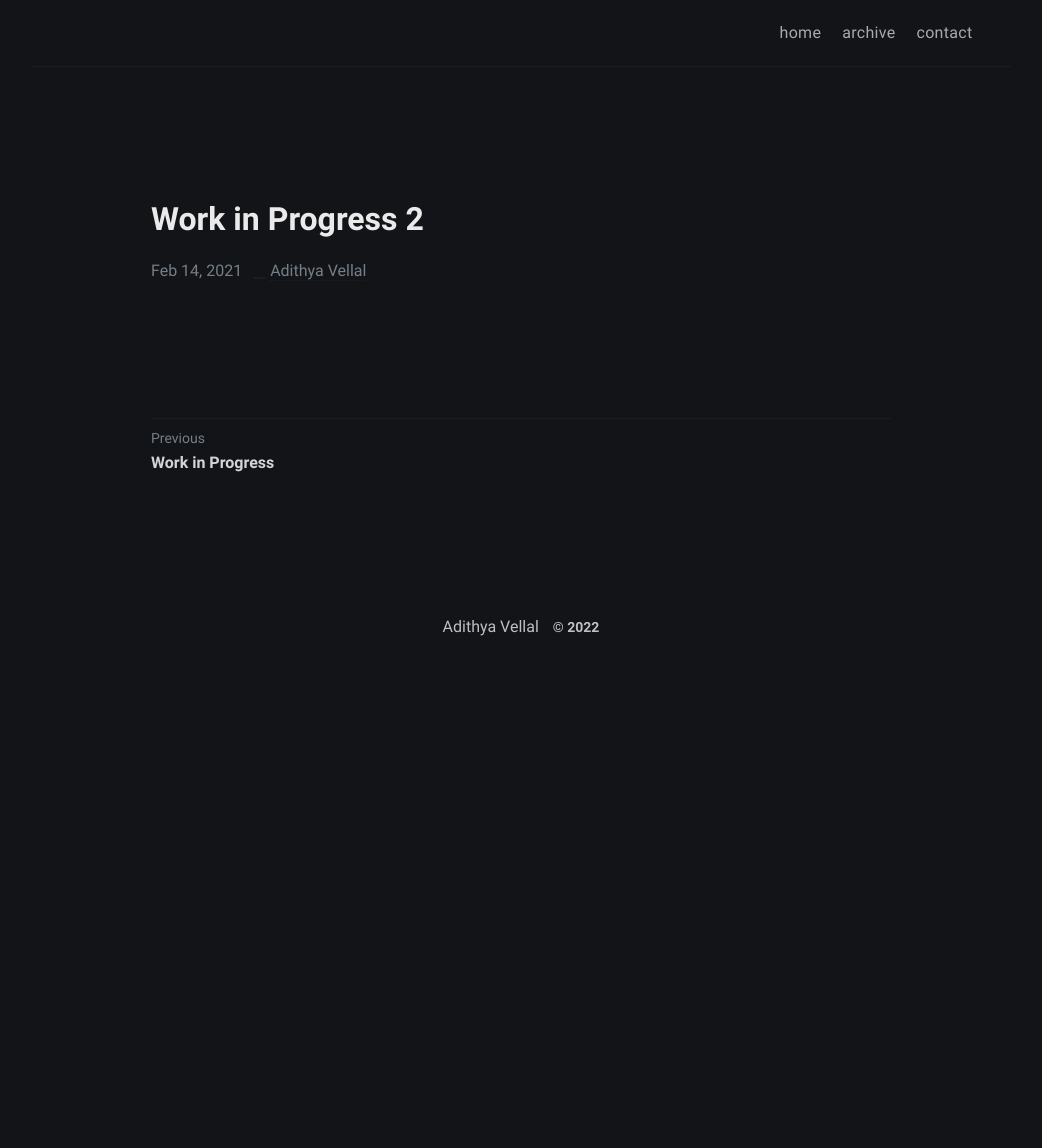
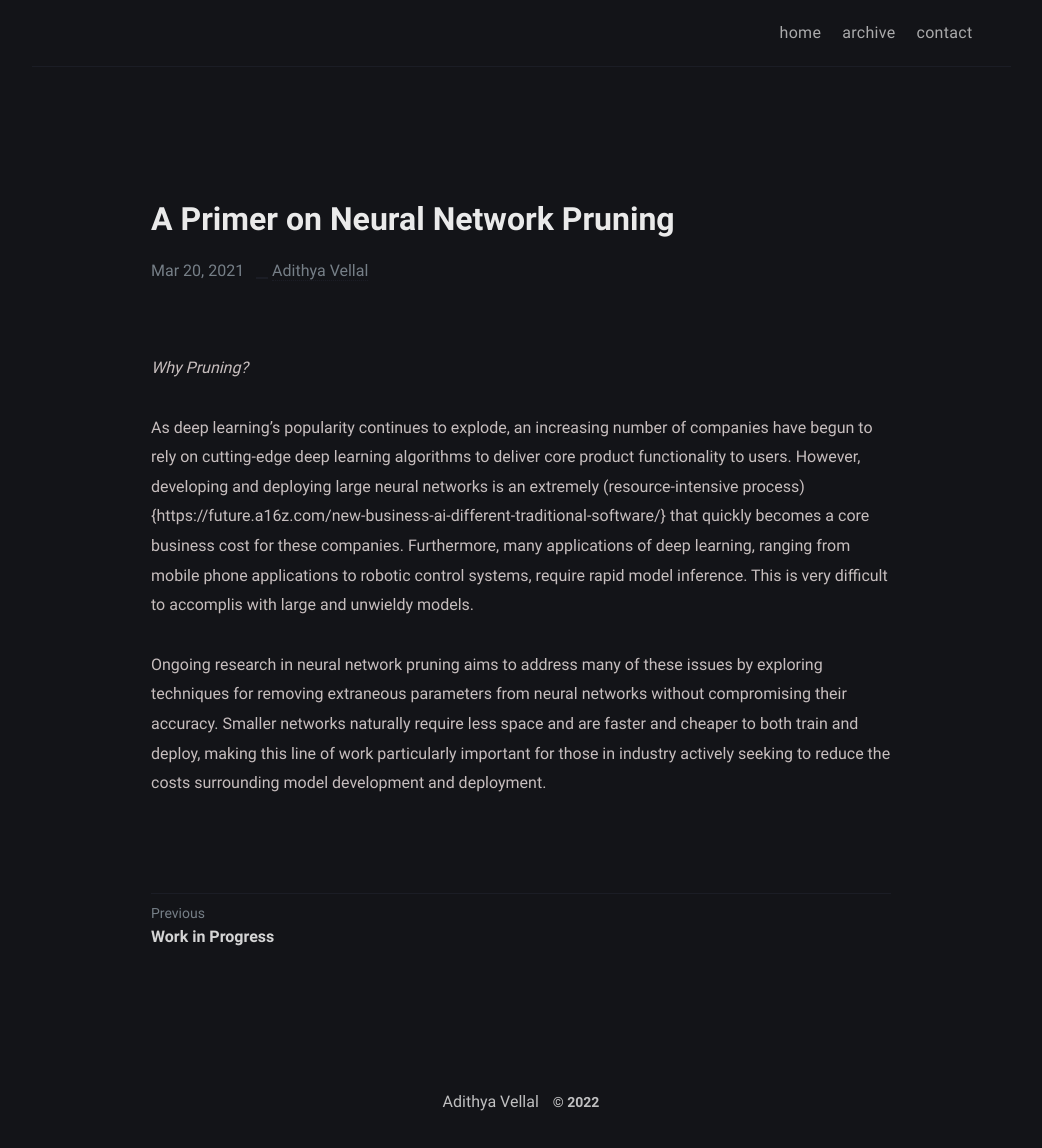
Before and after one commit to avellal14/avellal14.github.io, a Jekyll site: the page built from _posts/post2/2021-02-15-pruning.md, in a window 1280 px wide. Shown: the whole page, without its empty margins (119-1161 px from the left). Built offline with Jekyll 4.4.1, drawn with Linux system fonts in a browser that asks for light colours; before the commit the page ends 900 px from its top, so only the background shows below that.

Commit message:
Update 2021-02-15-pruning.md

```diff
--- a/_posts/post2/2021-02-15-pruning.md
+++ b/_posts/post2/2021-02-15-pruning.md
@@ -1,9 +1,27 @@
 ---
 layout: post
-title:  "Work in Progress 2"
-date:   2021-02-15 09:29:20 +0700
+title:  "A Primer on Neural Network Pruning"
+date:   2021-03-21 10:00:00 +0700
 categories: jekyll update
 ---
+
+*Why Pruning?*
+
+As deep learning’s popularity continues to explode, an increasing number of companies
+have begun to rely on cutting-edge deep learning algorithms to deliver core product
+functionality to users. However, developing and deploying large neural networks is an
+extremely (resource-intensive process){https://future.a16z.com/new-business-ai-different-traditional-software/}
+that quickly becomes a core business cost for these companies. Furthermore, many applications of deep learning,
+ranging from mobile phone applications to robotic control systems, require rapid model inference.
+This is very difficult to accomplis with large and unwieldy models.
+
+Ongoing research in neural network pruning aims to address many of these issues by
+exploring techniques for removing extraneous parameters from neural networks without
+compromising their accuracy. Smaller networks naturally require less space and are
+faster and cheaper to both train and deploy, making this line of work particularly
+important for those in industry actively seeking to reduce the costs surrounding model
+development and deployment.
+
 <!-- You’ll find this post in your `_posts` directory. Go ahead and edit it and re-build the site to see your changes. You can rebuild the site in many different ways, but the most common way is to run `jekyll serve`, which launches a web server and auto-regenerates your site when a file is updated.
 
 Jekyll requires blog post files to be named according to the following format:
```
